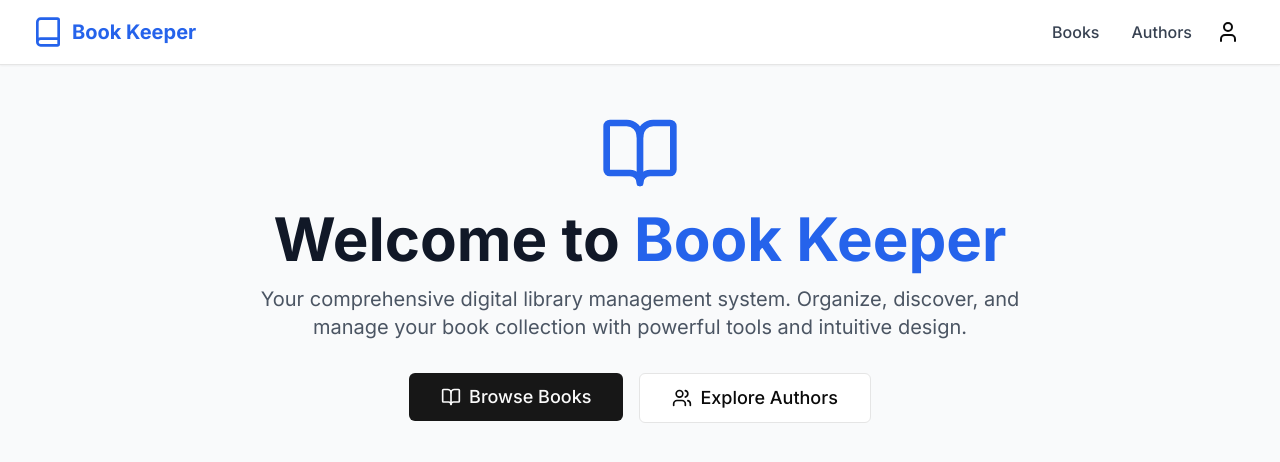
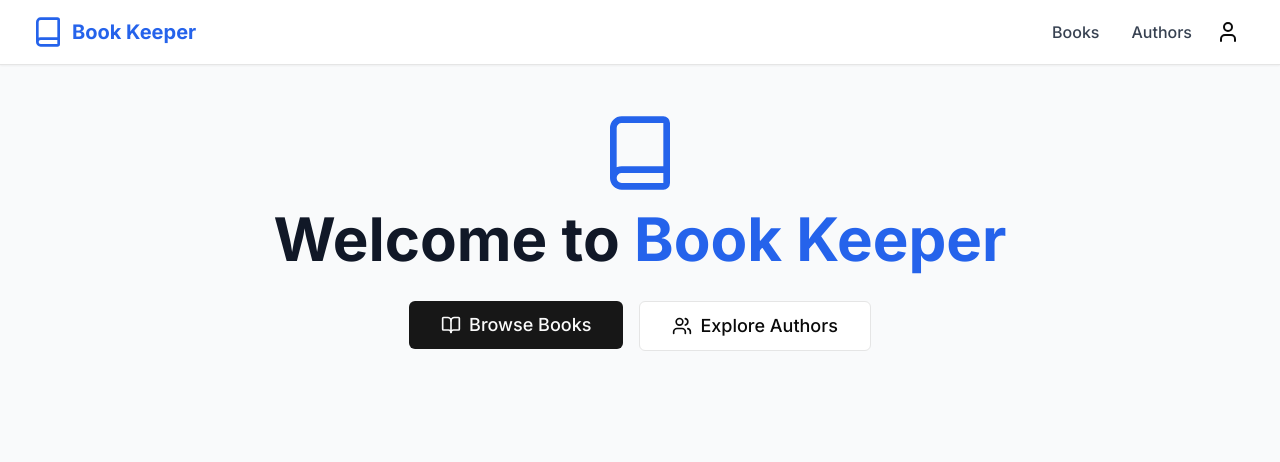
Before and after one commit to botxboom/book-keeper-frontend, a Next.js app: page / in a window 1280 px wide. Shown: the top 462 px of the page. Built offline with nearby package versions, Linux system fonts and the light colour scheme; no server answers.

Commit message:
minor UI changes

```diff
--- a/app/page.tsx
+++ b/app/page.tsx
@@ -2,7 +2,7 @@
 
 import Link from "next/link";
 import { Button } from "@/components/ui/button";
-import { BookOpen, Users, Search, TrendingUp } from "lucide-react";
+import { BookOpen, Users, Book } from "lucide-react";
 import { useAuth } from "@/components/auth/AuthProvider";
 
 export default function Home() {
@@ -13,15 +13,10 @@ export default function Home() {
       {/* Hero Section */}
       <div className="text-center mb-16">
         <div className="mb-8">
-          <BookOpen className="h-20 w-20 text-blue-600 mx-auto mb-4" />
+          <Book className="h-20 w-20 text-blue-600 mx-auto mb-4" />
           <h1 className="text-4xl lg:text-6xl font-bold text-gray-900 mb-4">
             Welcome to <span className="text-blue-600">Book Keeper</span>
           </h1>
-          <p className="text-xl text-gray-600 max-w-3xl mx-auto">
-            Your comprehensive digital library management system. Organize,
-            discover, and manage your book collection with powerful tools and
-            intuitive design.
-          </p>
         </div>
 
         <div className="flex flex-col sm:flex-row gap-4 justify-center">
--- a/components/layout/header.tsx
+++ b/components/layout/header.tsx
@@ -4,7 +4,7 @@ import { useState } from "react";
 import Link from "next/link";
 import { Button } from "@/components/ui/button";
 import { Input } from "@/components/ui/input";
-import { BookOpen, Search, User, Plus, Menu, X, Book } from "lucide-react";
+import { User, Plus, Menu, X, Book } from "lucide-react";
 import { useAuth } from "@/components/auth/AuthProvider";
 
 export function Header() {
```
